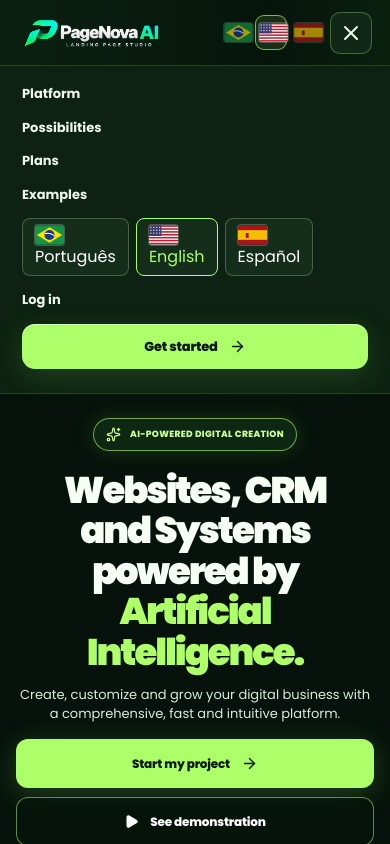
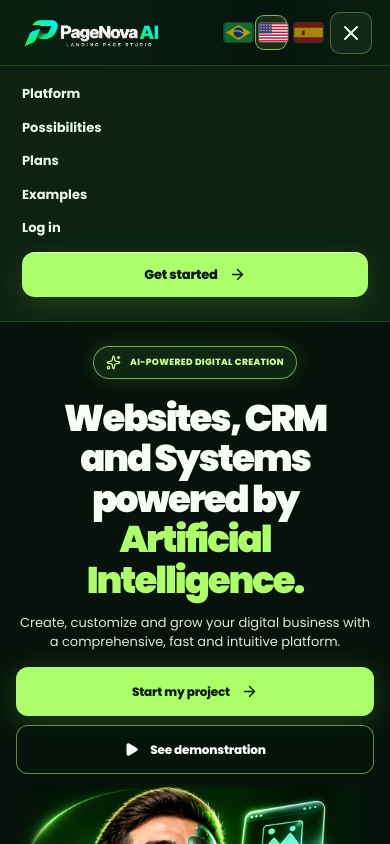
Before and after one commit to dramaflix2026-stack/pagenova-ai, a Next.js app in the folder frontend/: page /teste in a window 390 px wide. Both pictures are taken after a click on the button 351 px from the left and 32 px from the top of the page. Shown: the top 844 px of the page. Built offline with nearby package versions, Linux system fonts and the light colour scheme.

Commit message:
fix(landing): remove duplicate language selector from mobile menu

```diff
--- a/frontend/src/app/teste/landing-revamp.tsx
+++ b/frontend/src/app/teste/landing-revamp.tsx
@@ -198,7 +198,7 @@ export function LandingRevamp() {
     <div className="pnr-mobile-flag-switch" role="group" aria-label="Idioma da página">{(["pt","en","es"] as const).map(value=><button key={value} type="button" className={lang===value?"is-active":""} aria-label={value==="pt"?"Português":value==="en"?"English":"Español"} aria-pressed={lang===value} onClick={()=>switchLang(value)}><LanguageFlag code={value}/></button>)}</div>
     <button className="pnr-menu-toggle" type="button" aria-expanded={menu} aria-label="Menu" onClick={()=>setMenu(v=>!v)}>{menu?<X/>:<Menu/>}</button>
    </div>
-   {menu&&<nav className="pnr-mobile-menu">{t.nav.map((label,i)=><a key={label} href={navigation[i]} onClick={()=>setMenu(false)}>{label}</a>)}<div className="pnr-mobile-languages">{(["pt","en","es"] as const).map(value=><button key={value} type="button" aria-pressed={lang===value} onClick={()=>switchLang(value)}><><LanguageFlag code={value}/> {value==="pt"?"Português":value==="en"?"English":"Español"}</></button>)}</div><Link href="/login">{t.login}</Link><Link href="/cadastro" className="pnr-btn pnr-btn-primary" onClick={()=>setMenu(false)}>{t.start}<ArrowRight size={17}/></Link></nav>}
+   {menu&&<nav className="pnr-mobile-menu">{t.nav.map((label,i)=><a key={label} href={navigation[i]} onClick={()=>setMenu(false)}>{label}</a>)}<Link href="/login">{t.login}</Link><Link href="/cadastro" className="pnr-btn pnr-btn-primary" onClick={()=>setMenu(false)}>{t.start}<ArrowRight size={17}/></Link></nav>}
   </header>
   <main>
    <section id="plataforma" className="pnr-hero pnr-hero--premium" data-motion-scope="hero">
```
